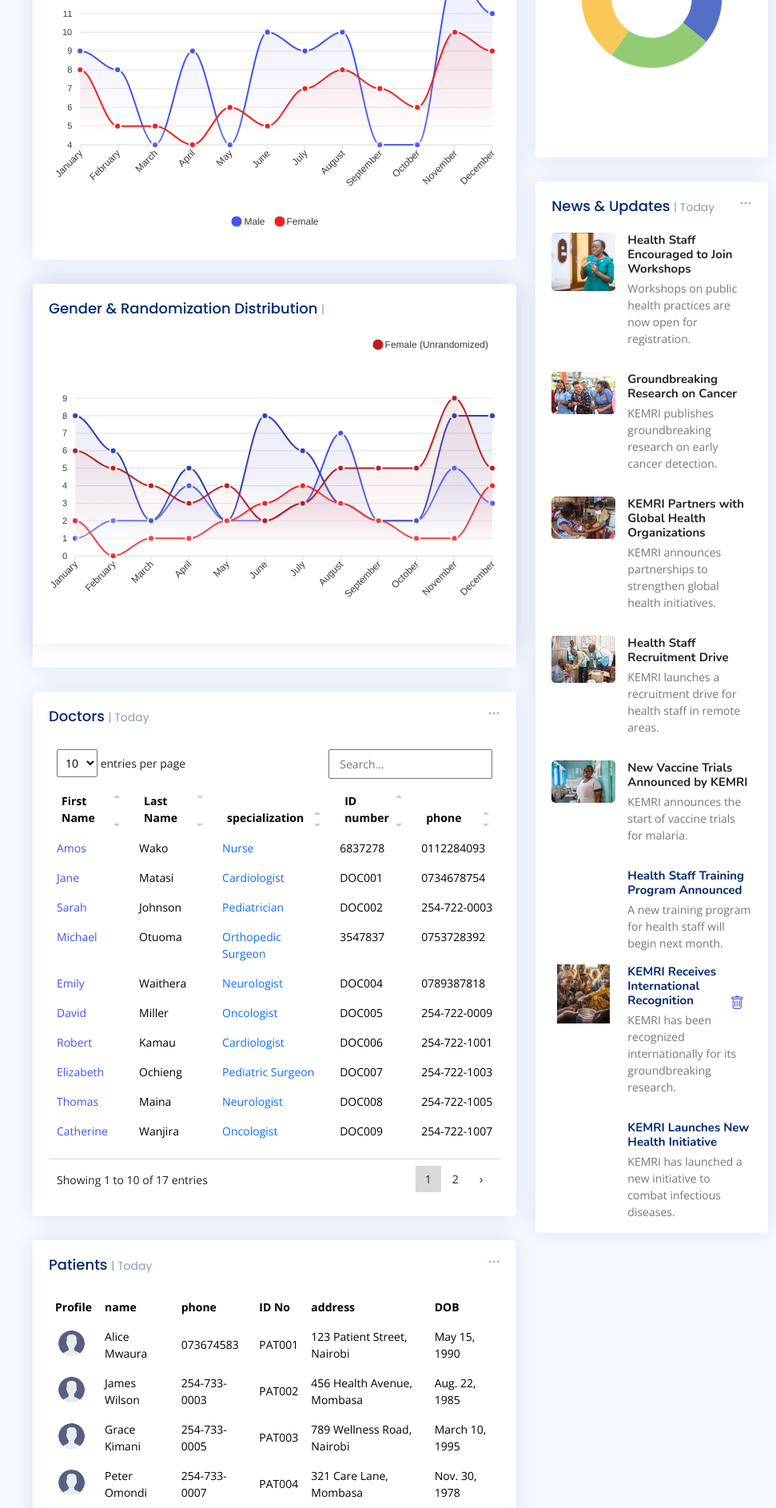
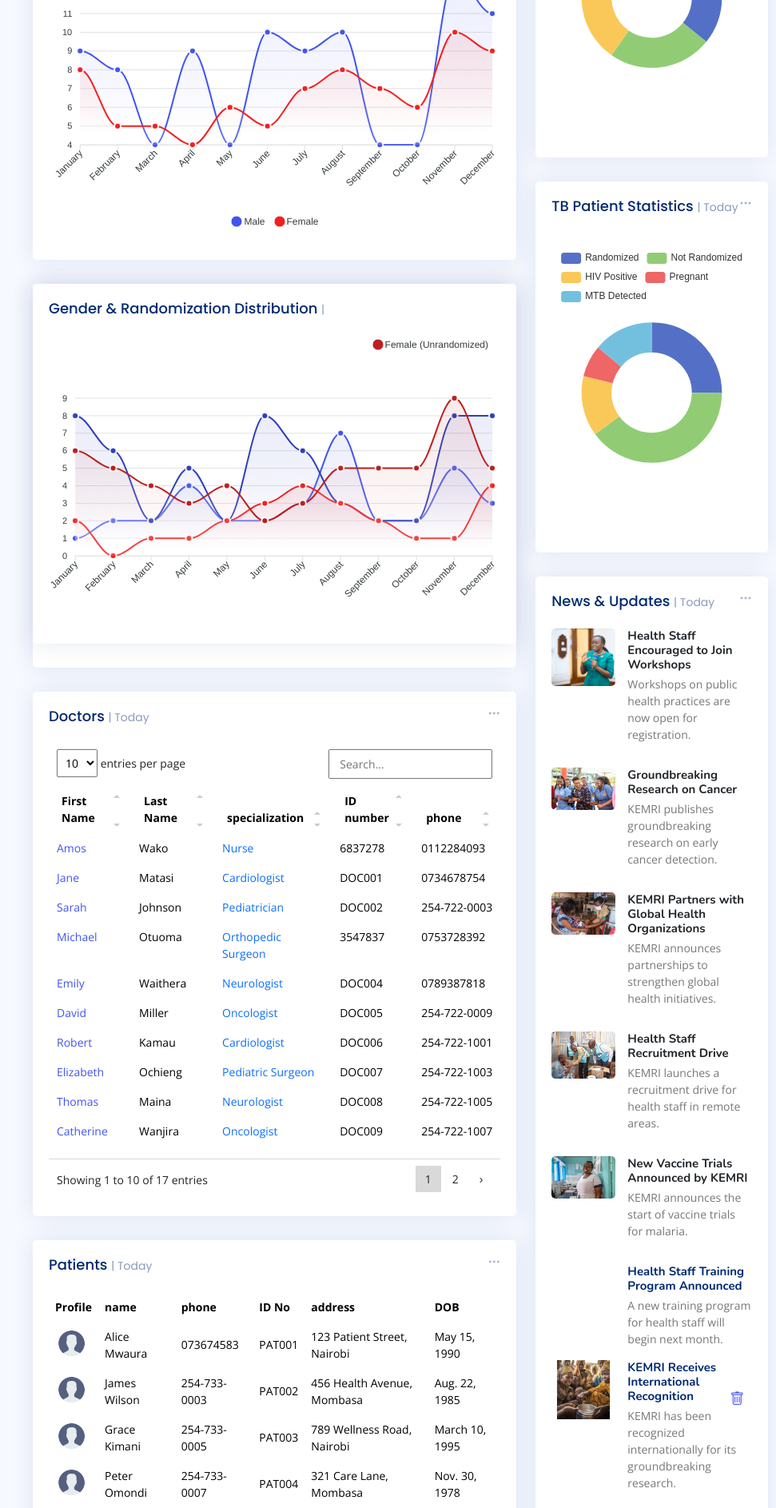
Before and after one commit to steve-ongera/kemri-management-system-backup, a Django app: page / in a window 1280 px wide. Shown: the part 836-2722 px from the top of the page at 80% size, without its empty margins (289-1260 px from the left). Run offline with Django 5.2, Linux system fonts and the light colour scheme; a user stored in the database is signed in; data comes from the database, SQL or seed files in the repository; both versions use the stored data as it was after the commit; some libraries are stand-ins or nearby versions.

Commit message:
modified the dashboard view

```diff
--- a/mtwapa_branch/urls.py
+++ b/mtwapa_branch/urls.py
@@ -114,6 +114,7 @@ urlpatterns = [
     path('responses/<int:questionnaire_id>/', views.view_responses, name='view_responses'),
     path('list_questionnaires/', views.list_questionnaires, name='questionnaire_list'),
 
+    path('serious_adverse_event_list/', views.serious_adverse_event_list, name='serious_adverse_event_list'),
     path('patient/<int:patient_id>/create-serious-adverse-event/', views.create_serious_adverse_event, name='create_serious_adverse_event'),
     path('serious-adverse-event/<int:event_id>/', views.view_serious_adverse_event_detail, name='serious_adverse_event_detail'),
     path('serious-adverse-event/<int:event_id>/update/', views.update_serious_adverse_event, name='update_serious_adverse_event'),
--- a/mtwapa_branch/views.py
+++ b/mtwapa_branch/views.py
@@ -89,6 +89,17 @@ def calculate_patient_growth():
 
 @login_required
 def dashboard(request):
+    #stats
+    stats = {
+        'labels': ['Randomized', 'Not Randomized', 'HIV Positive', 'Pregnant', 'MTB Detected'],
+        'counts': [
+            TBPatient.objects.filter(randomization_status='Randomized').count(),
+            TBPatient.objects.filter(randomization_status='Not Randomized').count(),
+            TBPatient.objects.filter(hiv_status='Positive').count(),
+            TBPatient.objects.filter(pregnancy_status='Positive').count(),
+            TBPatient.objects.filter(mtb_a_status='Detected').count()
+        ]
+    }
     # Get total counts
     total_patients = Patient.objects.count()
     randomized_patients = Patient.objects.filter(randomization_status='Randomized').count()
@@ -196,6 +207,8 @@ def dashboard(request):
         'male_unrandomized': json.dumps(male_unrandomized),
         'female_randomized': json.dumps(female_randomized),
         'female_unrandomized': json.dumps(female_unrandomized),
+        #stats
+        'stats': stats,
     }
 
 
@@ -1588,51 +1601,51 @@ def pregnant_tb_patients_view(request):
 
 # List for SeriousAdverseEvent
 @login_required
-def serious_adverse_event_list(request, patient_id):
-    patient = TBPatient.objects.get(id=patient_id)
-    events = SeriousAdverseEvent.objects.filter(patient=patient)
+def serious_adverse_event_list(request):
+    patient = TBPatient.objects.all()
+    events = SeriousAdverseEvent.objects.all()
     return render(request, 'Tb_Section/tb_patient/serious_adverse_event_list.html', {'events': events, 'patient': patient})
 
 # Create for SeriousAdverseEvent
-def create_serious_adverse_event(request, patient_id):
-    patient = get_object_or_404(TBPatient, id=patient_id)
+def create_serious_adverse_event(request, id):
+    patient = get_object_or_404(TBPatient, id=id)
     if request.method == 'POST':
         form = SeriousAdverseEventForm(request.POST)
         if form.is_valid():
             form.instance.patient = patient  # Associate with TBPatient
             form.save()
             messages.success(request, 'Serious adverse event recorded successfully.')
-            return redirect('serious_adverse_event_list', patient_id=patient.id)
+            return redirect('serious_adverse_event_list')
     else:
         form = SeriousAdverseEventForm()
     return render(request, 'Tb_Section/tb_patient/create_serious_adverse_event.html', {'form': form, 'patient': patient})
 
 # View for SeriousAdverseEvent
-def view_serious_adverse_event_detail(request, event_id):
-    event = get_object_or_404(SeriousAdverseEvent, id=event_id)
+def view_serious_adverse_event_detail(request, id):
+    event = get_object_or_404(SeriousAdverseEvent, id=id)
     return render(request, 'Tb_Section/tb_patient/view_serious_adverse_event.html', {'event': event})
 
 # Update for SeriousAdverseEvent
-def update_serious_adverse_event(request, event_id):
-    event = get_object_or_404(SeriousAdverseEvent, id=event_id)
+def update_serious_adverse_event(request, id):
+    event = get_object_or_404(SeriousAdverseEvent, id=id)
     if request.method == 'POST':
         form = SeriousAdverseEventForm(request.POST, instance=event)
         if form.is_valid():
             form.save()
             messages.success(request, 'Serious adverse event updated successfully.')
-            return redirect('serious_adverse_event_detail', event_id=event.id)
+            return redirect('serious_adverse_event_detail')
     else:
         form = SeriousAdverseEventForm(instance=event)
     return render(request, 'Tb_Section/tb_patient/update_serious_adverse_event.html', {'form': form, 'event': event})
 
 # Delete for SeriousAdverseEvent
-def delete_serious_adverse_event(request, event_id):
-    event = get_object_or_404(SeriousAdverseEvent, id=event_id)
+def delete_serious_adverse_event(request, id):
+    event = get_object_or_404(SeriousAdverseEvent, id=id)
     patient_id = event.patient.id
     if request.method == 'POST':
         event.delete()
         messages.success(request, 'Serious adverse event deleted successfully.')
-        return redirect('serious_adverse_event_list', patient_id=patient_id)
+        return redirect('serious_adverse_event_list')
     return render(request, 'Tb_Section/tb_patient/delete_serious_adverse_event.html', {'event': event})
 
 # Same CRUD operations can be defined for LostToFollowUp and WithdrawnConsent by replacing the model and forms
--- a/templates/Tb_Section/tb_patient/withdrawn_consent_list.html
+++ b/templates/Tb_Section/tb_patient/withdrawn_consent_list.html
@@ -7,6 +7,7 @@
     <nav>
         <ol class="breadcrumb">
             <li class="breadcrumb-item"><a href="{% url 'dashboard' %}">Home</a></li>
+            <li class="breadcrumb-item"><a href="{% url 'withdrawn_consent_create' %}">Create</a></li>
             <li class="breadcrumb-item active">Withdrawn Consent</li>
         </ol>
     </nav>
--- a/templates/admin/Tb_dashboard.html
+++ b/templates/admin/Tb_dashboard.html
@@ -3,9 +3,9 @@
 
 {% block content %}
 <div style="max-width: 1200px; margin: 0 auto; padding: 20px; font-family: Arial, sans-serif;">
-    <h1 style="font-size: 2.5rem; font-weight: bold; text-align: center; color: #333; margin-bottom: 30px;">
+    <h4 style="font-size: 1.5rem; font-weight: bold; text-align: center; color: #333; margin-bottom: 30px;">
         TB Patient Dashboard
-    </h1>
+    </h4>
 
     <!-- Main Statistics -->
     <div style="display: grid; grid-template-columns: repeat(auto-fit, minmax(250px, 1fr)); gap: 20px; margin-bottom: 40px;">
--- a/templates/admin/dashboard.html
+++ b/templates/admin/dashboard.html
@@ -673,6 +673,71 @@
 
         </div><!-- End most common diseases -->
 
+
+        <div class="card">
+          <div class="filter">
+            <a class="icon" href="#" data-bs-toggle="dropdown"><i class="bi bi-three-dots"></i></a>
+            <ul class="dropdown-menu dropdown-menu-end dropdown-menu-arrow">
+              <li class="dropdown-header text-start">
+                <h6>Filter</h6>
+              </li>
+              <li><a class="dropdown-item" href="#">Today</a></li>
+              <li><a class="dropdown-item" href="#">This Month</a></li>
+              <li><a class="dropdown-item" href="#">This Year</a></li>
+            </ul>
+          </div>
+
+          <div class="card-body pb-0">
+            <h5 class="card-title">TB Patient Statistics <span>| Today</span></h5>
+
+            <div id="tbDonutChart" style="min-height: 400px;" class="echart"></div>
+
+            <script>
+              document.addEventListener("DOMContentLoaded", () => {
+                const labels = {{ stats.labels|safe }};
+                const counts = {{ stats.counts|safe }};
+
+                // Prepare chart data
+                const chartData = labels.map((label, index) => ({
+                  name: label,
+                  value: counts[index]
+                }));
+
+                echarts.init(document.querySelector("#tbDonutChart")).setOption({
+                  tooltip: {
+                    trigger: 'item'
+                  },
+                  legend: {
+                    top: '5%',
+                    left: 'center'
+                  },
+                  series: [{
+                    name: 'TB Patient Stats',
+                    type: 'pie',
+                    radius: ['40%', '70%'],
+                    avoidLabelOverlap: false,
+                    label: {
+                      show: false,
+                      position: 'center'
+                    },
+                    emphasis: {
+                      label: {
+                        show: true,
+                        fontSize: '18',
+                        fontWeight: 'bold'
+                      }
+                    },
+                    labelLine: {
+                      show: false
+                    },
+                    data: chartData
+                  }]
+                });
+              });
+            </script>
+          </div>
+        </div>
+
         <!-- News & Updates  -->
         <div class="card">
           <div class="filter">
--- a/templates/base/sidebar.html
+++ b/templates/base/sidebar.html
@@ -254,6 +254,51 @@
                   <i class="bi bi-circle"></i><span>TB patient  List</span>
                 </a>
               </li>
+
+              <li>
+                <a href="{% url 'randomized_tb_patients' %}">
+                  <i class="bi bi-circle"></i><span>Randomised Patients</span>
+                </a>
+              </li>
+
+
+              <li>
+                <a href="{% url 'unrandomized_tb_patients' %}">
+                  <i class="bi bi-circle"></i><span>Unrandomized Patients</span>
+                </a>
+              </li>
+
+              <li>
+                <a href="{% url 'hiv_positive_tb_patients' %}">
+                  <i class="bi bi-circle"></i><span>HIV Patients </span>
+                </a>
+              </li>
+
+              <li>
+                <a href="{% url 'pregnant_tb_patients' %}">
+                  <i class="bi bi-circle"></i><span>Pregnant Patients </span>
+                </a>
+              </li>
+
+              <li>
+                <a href="{% url 'serious_adverse_event_list'%}">
+                  <i class="bi bi-circle"></i><span>Serious Events</span>
+                </a>
+              </li>
+
+              <li>
+                <a href="{% url 'lost_to_follow_up_list' %}">
+                  <i class="bi bi-circle"></i><span>Lost FollowUp</span>
+                </a>
+              </li>
+
+              <li>
+                <a href="{% url 'withdrawn_consent_list' %}">
+                  <i class="bi bi-circle"></i><span>Withdrwan </span>
+                </a>
+              </li>
+
+
               <li>
                 <a href="{% url 'tb_patient_add' %}">
                   <i class="bi bi-circle"></i><span>Add Patient</span>
--- a/templates/news/news_confirm_delete.html
+++ b/templates/news/news_confirm_delete.html
@@ -4,7 +4,7 @@
 {% block content %}
 
 <div class="pagetitle">
-    <h1>Cancel Appointment</h1>
+    <h1>Delete news</h1>
     <nav>
         <ol class="breadcrumb">
             <li class="breadcrumb-item"><a href="{% url 'dashboard' %}">Home</a></li>
```
Also changed, not shown: templates/Tb_Section/tb_patient/withdrawn_consent_form.html (added, +38 -0 lines), db.sqlite3.
